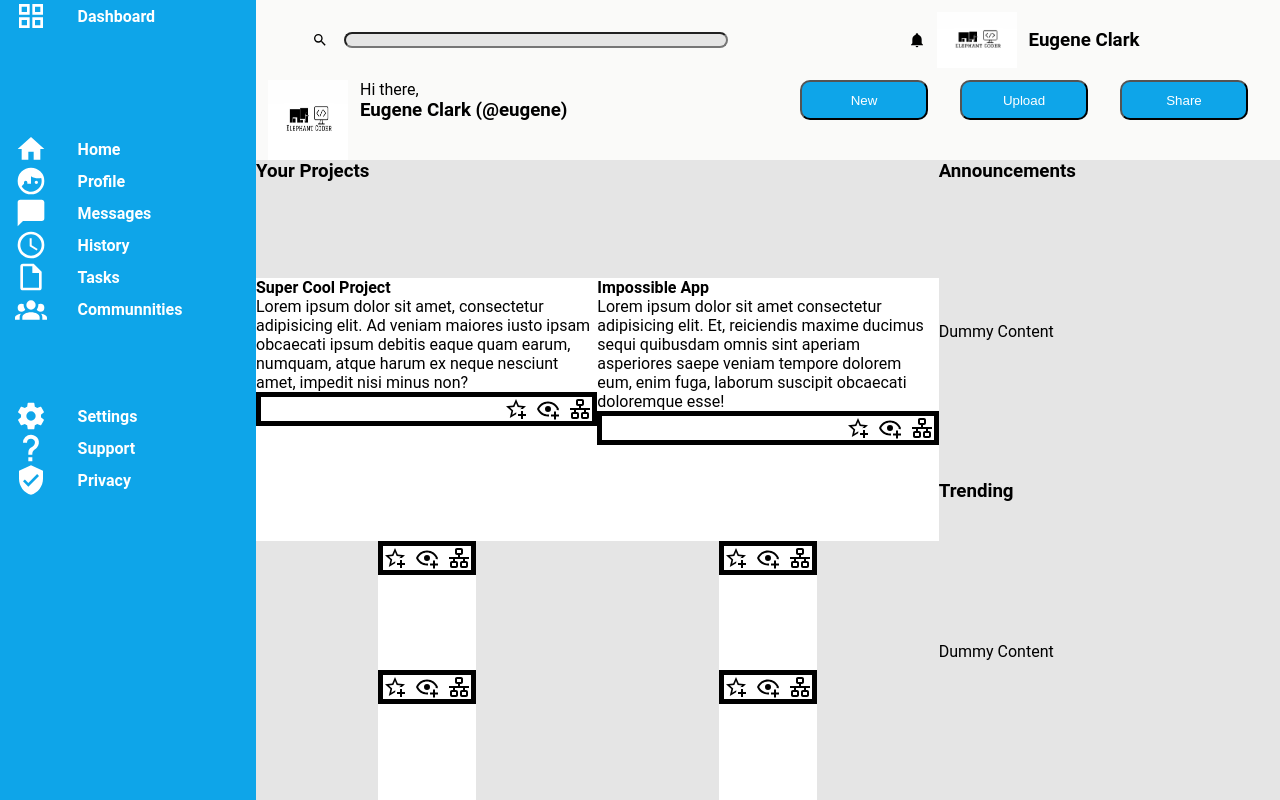
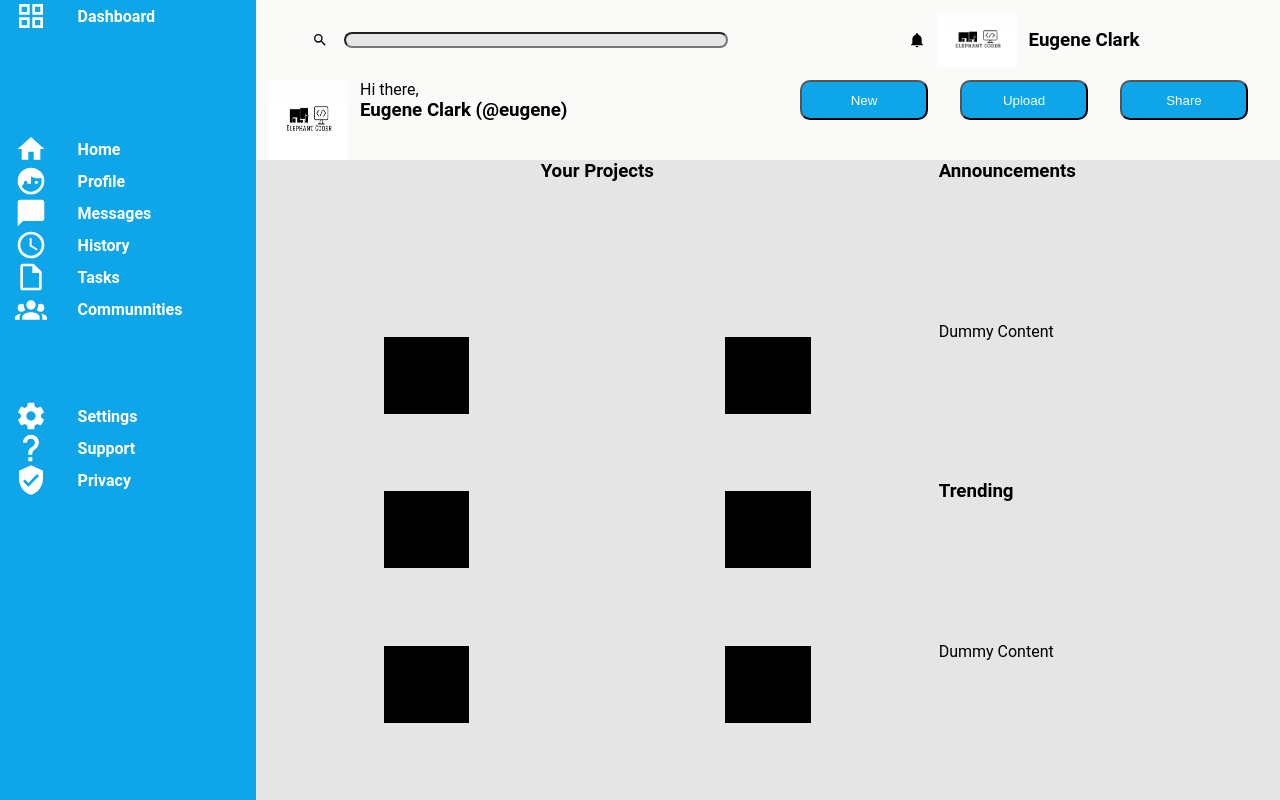
Before and after one commit to clarkjr2016/admindashboard, a plain HTML site: page index.html in a window 1280 px wide. Drawn offline with Linux system fonts and the light colour scheme.

Commit message:
Had to start fresh, I got to into the weeds

```diff
--- a/index.html
+++ b/index.html
@@ -90,88 +90,12 @@
       <div class="main-content">
         <div class="content-left">
           <h3>Your Projects</h3>
-          <div class="card-left">
-            <div>
-              <h4>Super Cool Project</h4>
-              <p>
-                Lorem ipsum dolor sit amet, consectetur adipisicing elit. Ad
-                veniam maiores iusto ipsam obcaecati ipsum debitis eaque quam
-                earum, numquam, atque harum ex neque nesciunt amet, impedit nisi
-                minus non?
-              </p>
-              <div class="img-container">
-                <img src="star-plus-outline.svg" alt="" /><img
-                  src="eye-plus-outline.svg"
-                  alt=""
-                /><img src="lan.svg" alt="" />
-              </div>
-            </div>
-          </div>
-          <div class="card-left">
-            <div>
-              <h4>Impossible App</h4>
-              <p>
-                Lorem ipsum dolor sit amet consectetur adipisicing elit. Et,
-                reiciendis maxime ducimus sequi quibusdam omnis sint aperiam
-                asperiores saepe veniam tempore dolorem eum, enim fuga, laborum
-                suscipit obcaecati doloremque esse!
-              </p>
-              <div class="img-container">
-                <img src="star-plus-outline.svg" alt="" /><img
-                  src="eye-plus-outline.svg"
-                  alt=""
-                /><img src="lan.svg" alt="" />
-              </div>
-            </div>
-          </div>
-          <div class="card-left">
-            <div>
-              <h4></h4>
-              <p></p>
-              <div class="img-container">
-                <img src="star-plus-outline.svg" alt="" /><img
-                  src="eye-plus-outline.svg"
-                  alt=""
-                /><img src="lan.svg" alt="" />
-              </div>
-            </div>
-          </div>
-          <div class="card-left">
-            <div>
-              <h4></h4>
-              <p></p>
-              <div class="img-container">
-                <img src="star-plus-outline.svg" alt="" /><img
-                  src="eye-plus-outline.svg"
-                  alt=""
-                /><img src="lan.svg" alt="" />
-              </div>
-            </div>
-          </div>
-          <div class="card-left">
-            <div>
-              <h4></h4>
-              <p></p>
-              <div class="img-container">
-                <img src="star-plus-outline.svg" alt="" /><img
-                  src="eye-plus-outline.svg"
-                  alt=""
-                /><img src="lan.svg" alt="" />
-              </div>
-            </div>
-          </div>
-          <div class="card-left">
-            <div>
-              <h4></h4>
-              <p></p>
-              <div class="img-container">
-                <img src="star-plus-outline.svg" alt="" /><img
-                  src="eye-plus-outline.svg"
-                  alt=""
-                /><img src="lan.svg" alt="" />
-              </div>
-            </div>
-          </div>
+          <div class="card-left"></div>
+          <div class="card-left"></div>
+          <div class="card-left"></div>
+          <div class="card-left"></div>
+          <div class="card-left"></div>
+          <div class="card-left"></div>
         </div>
         <div class="content-right">
           <h3>Announcements</h3>
--- a/style.css
+++ b/style.css
@@ -68,19 +68,16 @@ header {
   display: grid;
   grid-template-columns: 2fr 1fr;
   background-color: var(--main-content);
-  grid-auto-rows: auto;
 }
 
 .content-left {
   display: grid;
   grid-template-columns: 1fr 1fr;
   justify-items: center;
-  grid-auto-rows: auto;
 }
 
-.content-left h3 {
+.content-left > h3 {
   grid-column: span 2;
-  justify-self: self-start;
 }
 
 .content-right {
@@ -143,22 +140,8 @@ header {
   color: var(--side-bar-font-color);
 }
 
-.card-left {
-  background-color: white;
-  display: flex;
-  flex-direction: column;
+.content-left div {
+  background-color: black;
+  width: min(25%);
+  height: min(50%);
 }
-
-.img-container {
-  display: flex;
-  justify-content: flex-end;
-  border: 5px solid black;
-}
-
-.img-container img {
-  width: min(1.5rem);
-}
-
-.img-container img:nth-child(2) {
-  margin: 0 0.5rem;
-}
```
